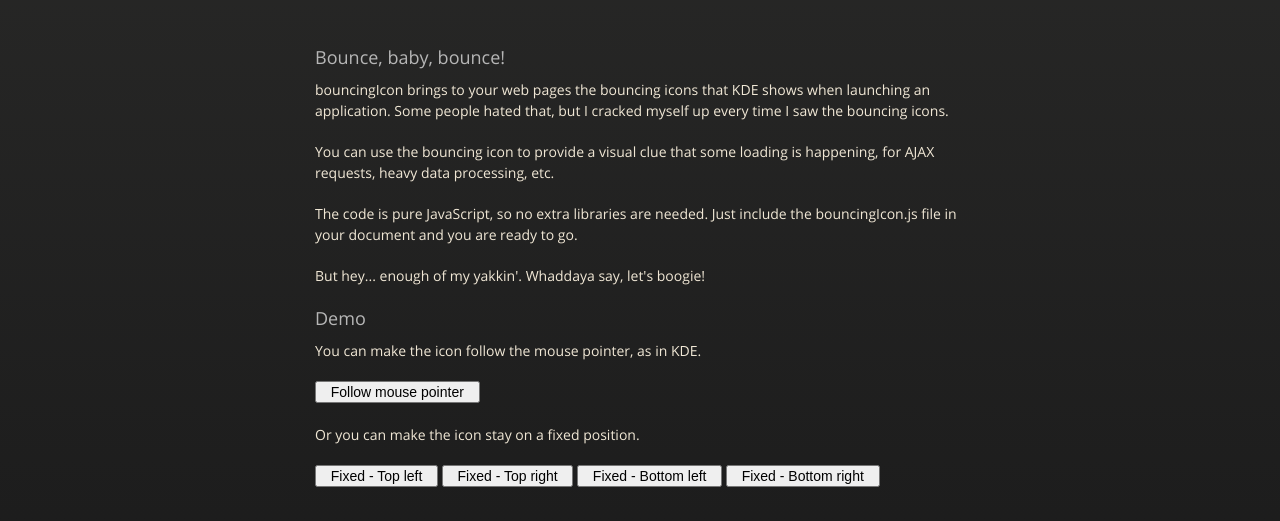
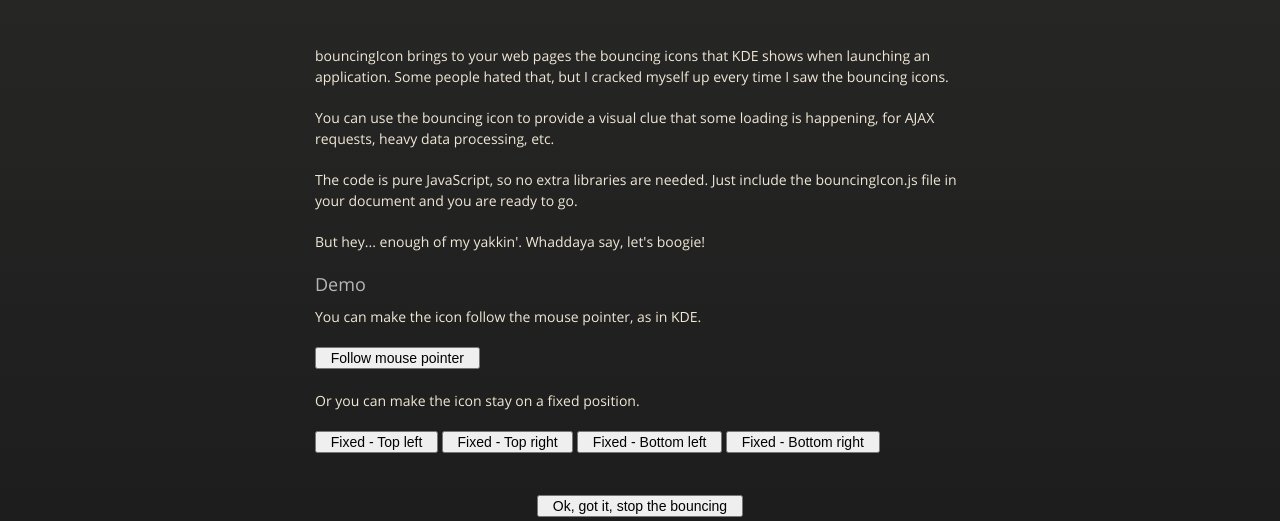
Before and after one commit to koas/bouncingIcon, a plain HTML site: page index.html in a window 1280 px wide. Shown: the part 226-747 px from the top of the page. Drawn offline with nearby package versions, Linux system fonts and the light colour scheme.

Commit message:
Update index.html

```diff
--- a/index.html
+++ b/index.html
@@ -38,8 +38,6 @@
           <span class="credits left">Project maintained by <a href="https://github.com/koas">koas</a></span>
           <span class="credits right">Hosted on GitHub Pages &mdash; Theme by <a href="https://twitter.com/michigangraham">mattgraham</a></span>
         </div>
-
-<h3>Bounce, baby, bounce!</h3>
 
 <p>bouncingIcon brings to your web pages the bouncing icons that KDE shows when launching an application. Some people hated that, but I cracked myself up every time I saw the bouncing icons.</p>
 
```
